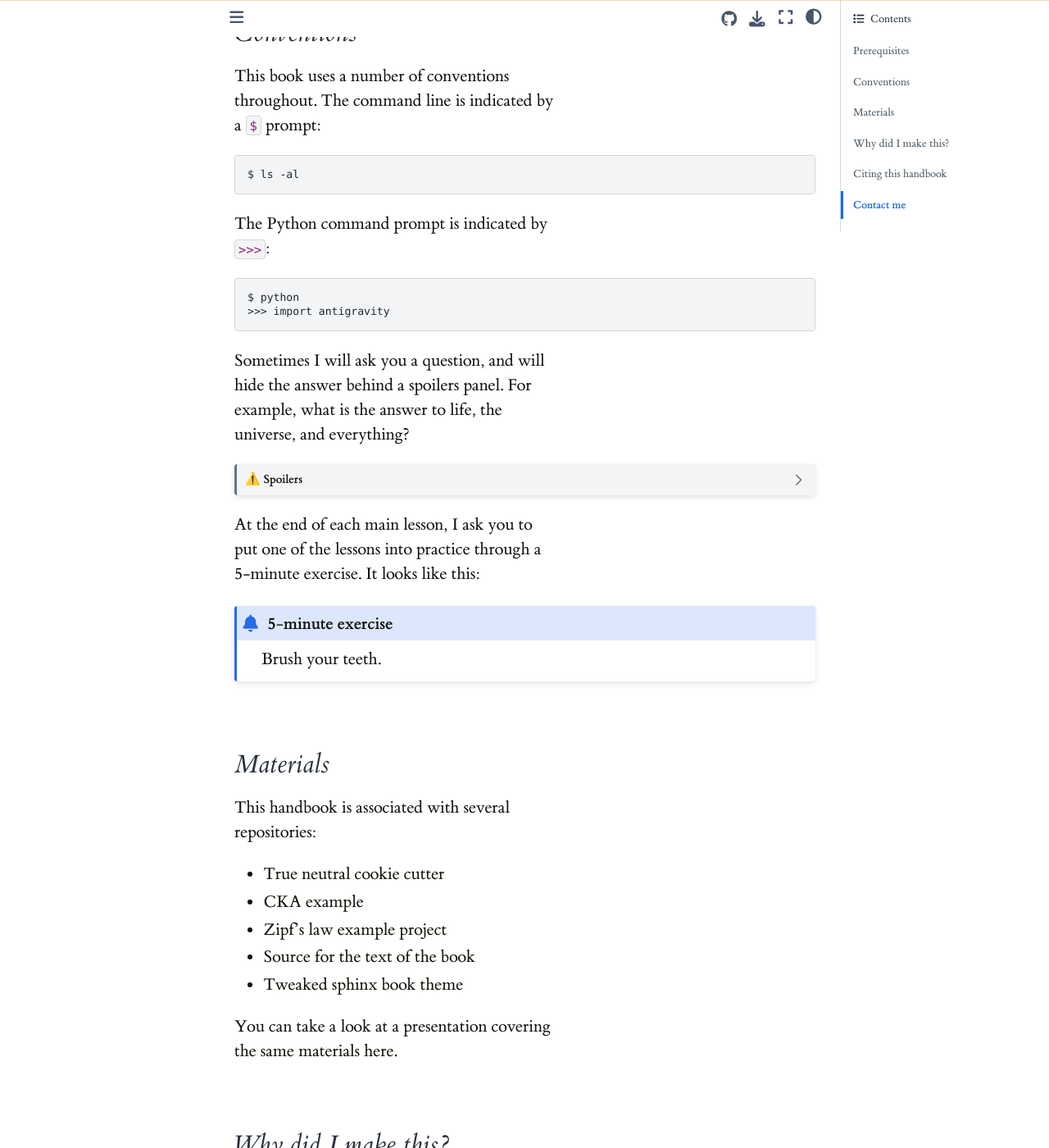
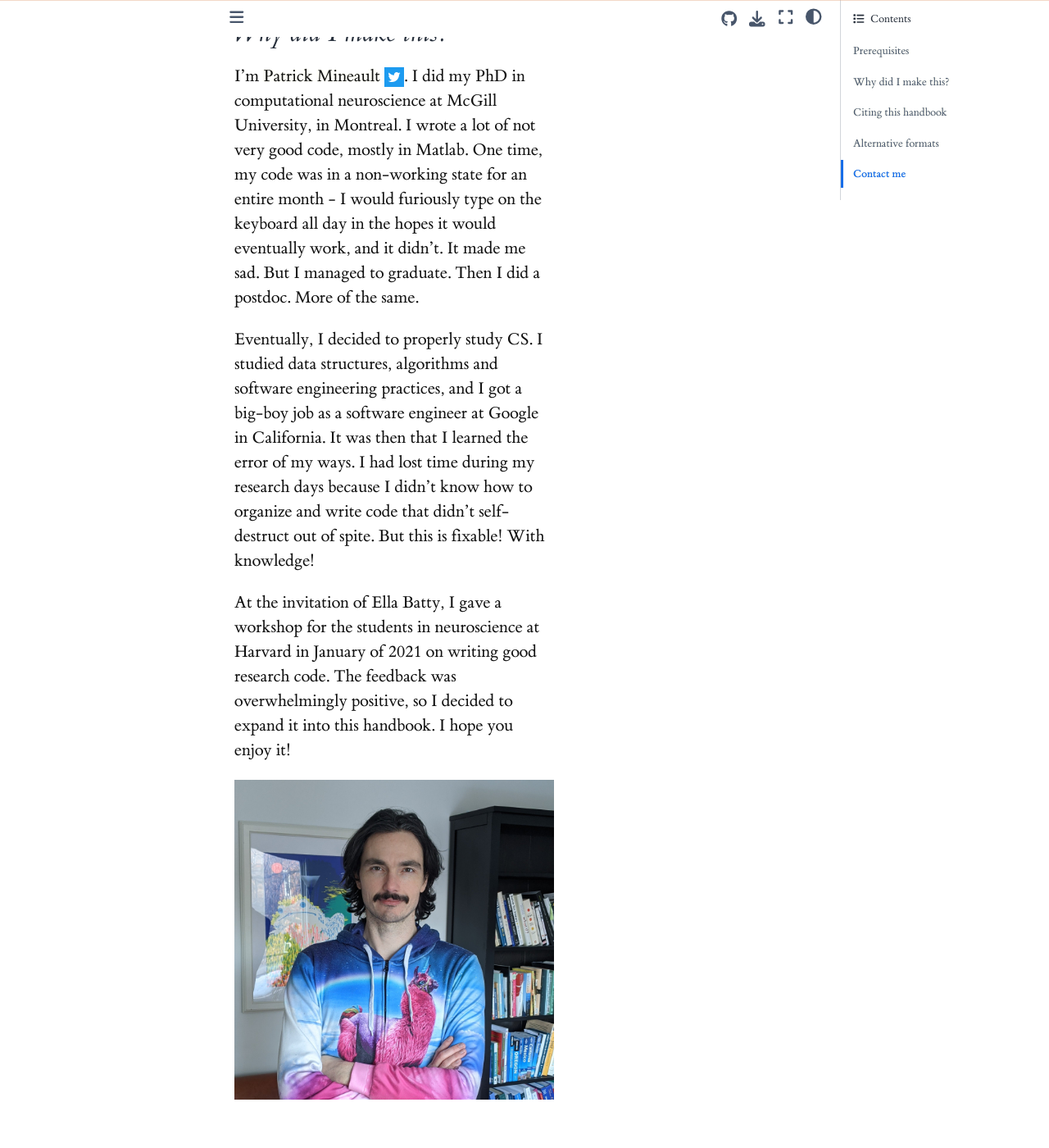
Before and after one commit to patrickmineault/codebook, a Jupyter Book: the page built from index.md, in a window 1280 px wide and 1400 px high, scrolled down 2860 px. Shown: the whole window at 82% size. Built offline with Jupyter Book 1.0.4 settings and Sphinx 7.4.7 and the Sphinx Book theme 1.1.4, drawn with Linux system fonts in a browser that asks for light colours; some of the changed text lies outside the part shown.

Commit message:
Rebalance home page and roadmap

````diff
--- a/index.md
+++ b/index.md
@@ -29,45 +29,6 @@
 
 Some of the examples I use are neuroscience-inspired - but neuroscience background is absolutely not a requirement. Appreciation for unicorns <img height='24' width="24" src='figures/unicorn.png' alt='Twitter' style="vertical-align:top"> is a big plus.
 
-## Conventions
-
-This book uses a number of conventions throughout. The command line is indicated by a `$` prompt:
-
-```
-$ ls -al
-```
-
-The Python command prompt is indicated by `>>>`:
-
-```
-$ python
->>> import antigravity
-```
-
-Sometimes I will ask you a question, and will hide the answer behind a spoilers panel. For example, what is the answer to life, the universe, and everything?
-
-```{dropdown} ⚠️ Spoilers
-42
-```
-
-At the end of each main lesson, I ask you to put one of the lessons into practice through a 5-minute exercise. It looks like this:
-
-```{admonition} 5-minute exercise
-Brush your teeth.
-```
-
-## Materials
-
-This handbook is associated with several repositories:
-
-- [True neutral cookie cutter](https://github.com/patrickmineault/true-neutral-cookiecutter)
-- [CKA example](https://github.com/patrickmineault/codebook_examples/tree/main/cka)
-- [Zipf's law example project](https://github.com/patrickmineault/zipf/)
-- [Source for the text of the book](https://github.com/patrickmineault/codebook)
-- [Tweaked sphinx book theme](https://github.com/patrickmineault/sphinx-book-theme/)
-
-You can take a look at a presentation covering [the same materials](https://github.com/patrickmineault/research_code) [here](https://www.crowdcast.io/e/nma2021/29).
-
 ## Why did I make this?
 
 I'm <a href='https://xcorr.net'>Patrick Mineault</a> <a href='https://twitter.com/patrickmineault'><img height='24' width="24" src='figures/twitter.svg' alt='Twitter' style="width:24px"></a>. I did my PhD in computational neuroscience at McGill University, in Montreal. I wrote a lot of not very good code, mostly in Matlab. One time, my code was in a non-working state for an entire month - I would furiously type on the keyboard all day in the hopes it would eventually work, and it didn't. It made me sad. But I managed to graduate. Then I did a postdoc. More of the same.
@@ -86,6 +47,10 @@
 
 Patrick J Mineault & The Good Research Code Handbook Community (2021). _The Good Research Code Handbook_. Zenodo. [doi:10.5281/zenodo.5796873](https://dx.doi.org/10.5281/zenodo.5796873)
 
+## Alternative formats
+
+You can take a look at a presentation I gave covering [the same materials](https://github.com/patrickmineault/research_code) [here](https://www.crowdcast.io/e/nma2021/29). Please contact me if you'd like to see a print edition of this book -- I am alpha testing one currently.
+
 ## Contact me
 
 <a href="https://github.com/patrickmineault/codebook/issues">You can report issues with the handbook here</a>. <a href='https://twitter.com/patrickmineault'>I'm active on Twitter</a>. For speaking engagements or collaborations, send me an email at patrick DOT mineault AT gmail DOT com.
--- a/roadmap.md
+++ b/roadmap.md
@@ -12,6 +12,45 @@
 ---
 Some concepts we'll cover in this book. I've highlighted in green and blue different concepts which are relevant to short-term and to long-term memory, respectively - we'll discuss what that means in the next section. How many concepts are you familiar with now? How many do you know well?
 ```
+
+## Conventions
+
+This book uses a number of conventions throughout. The command line is indicated by a `$` prompt:
+
+```
+$ ls -al
+```
+
+The Python command prompt is indicated by `>>>`:
+
+```
+$ python
+>>> import antigravity
+```
+
+Sometimes I will ask you a question, and will hide the answer behind a spoilers panel. For example, what is the answer to life, the universe, and everything?
+
+```{dropdown} ⚠️ Spoilers
+42
+```
+
+At the end of each main lesson, I ask you to put one of the lessons into practice through a 5-minute exercise. It looks like this:
+
+```{admonition} 5-minute exercise
+Brush your teeth.
+```
+
+## Code
+
+This handbook refers to code in several repositories:
+
+- [True neutral cookie cutter](https://github.com/patrickmineault/true-neutral-cookiecutter)
+- [CKA example](https://github.com/patrickmineault/codebook_examples/tree/main/cka)
+- [Zipf's law example project](https://github.com/patrickmineault/zipf/)
+- [Source for the text of the book](https://github.com/patrickmineault/codebook)
+- [Tweaked sphinx book theme](https://github.com/patrickmineault/sphinx-book-theme/)
+
+You can use these as references when you're working on your own projects.
 
 ## Breaking the cycle of frustration
 
````
